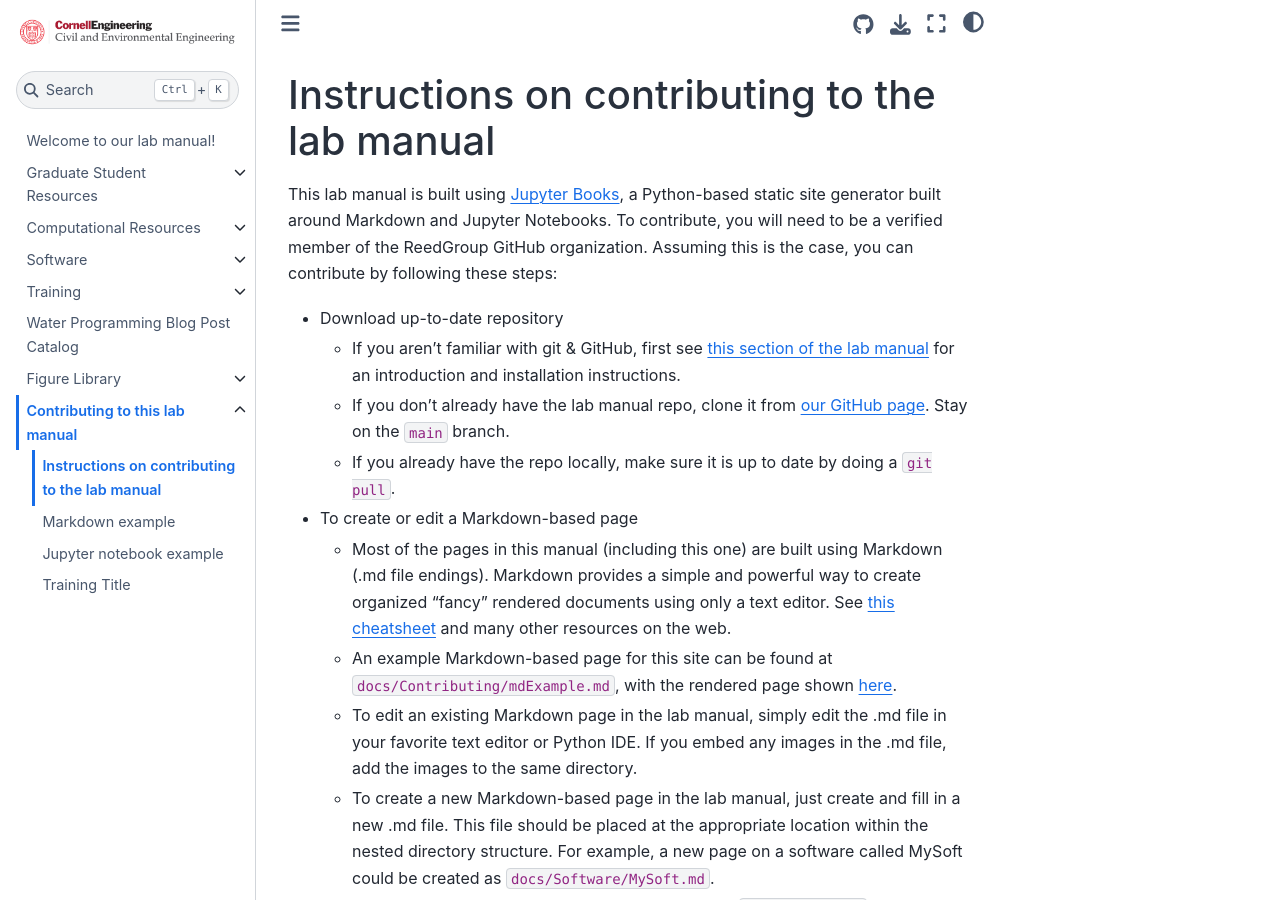
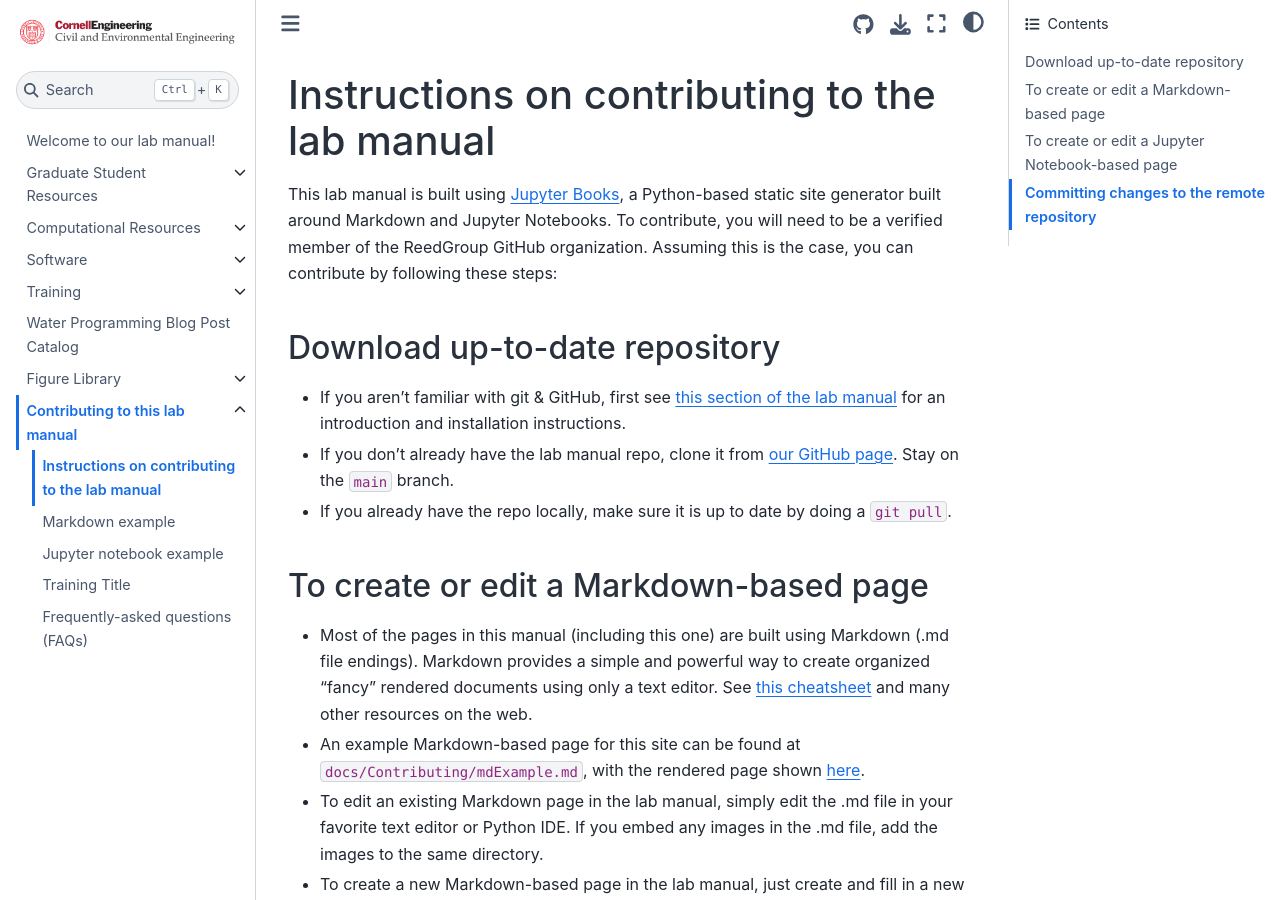
Before and after one commit to reedgroup/reedgroup.github.io, a Jupyter Book: the page built from docs/Contributing/Instructions.md, in a window 1280 px wide and 900 px high. Built offline with Jupyter Book 1.0.4 settings and Sphinx 7.4.7 and the Sphinx Book theme 1.1.4, drawn with Linux system fonts in a browser that asks for light colours; pages that are not in the unit, such as notebooks, are missing from menus.

Commit message:
adding faq page [ipynb

```diff
--- a/docs/Contributing/Instructions.md
+++ b/docs/Contributing/Instructions.md
@@ -4,27 +4,30 @@
 generator built around Markdown and Jupyter Notebooks. To contribute, you will need to be a verified member of the
 ReedGroup GitHub organization. Assuming this is the case, you can contribute by following these steps:
 
-- Download up-to-date repository
-  - If you aren't familiar with git & GitHub, first see [this section of the lab manual](https://reedgroup.github.io/ComputationalResources/IntroToGitHub.html) for an introduction and installation instructions.
-  - If you don't already have the lab manual repo, clone it from [our GitHub page](https://github.com/reedgroup/reedgroup.github.io). Stay on the ``main`` branch.
-  - If you already have the repo locally, make sure it is up to date by doing a ``git pull``.
-- To create or edit a Markdown-based page
-  - Most of the pages in this manual (including this one) are built using Markdown (.md file endings). Markdown provides a simple and powerful way to create organized "fancy" rendered documents using only a text editor. See [this cheatsheet](https://github.com/adam-p/markdown-here/wiki/Markdown-Cheatsheet) and many other resources on the web.
-  - An example Markdown-based page for this site can be found at ``docs/Contributing/mdExample.md``, with the rendered page shown [here](https://reedgroup.github.io/Contributing/mdExample.html).
-  - To edit an existing Markdown page in the lab manual, simply edit the .md file in your favorite text editor or Python IDE. If you embed any images in the .md file, add the images to the same directory.
-  - To create a new Markdown-based page in the lab manual, just create and fill in a new .md file. This file should be placed at the appropriate location within the nested directory structure. For example, a new page on a software called MySoft could be created as ``docs/Software/MySoft.md``.
-  - If your new page is for a training module within the ``docs/Training/`` section, please follow the structure of the template found at ``docs/Contributing/training_template.md``.
-  - New pages must then be added to the table of contents file ``docs/_toc.yml``. This is the file that defines the structure of the Jupyter Books website. The site is organized into "chapters" (e.g., ``Software``) and "sections" (e.g., ``Software/MySoft``), with the latter representing individual pages built from Markdown or Jupyter Notebooks. To add your newly created file to the site, it must be added to the ``_toc.yml`` file at the appropriate location.
-- To create or edit a Jupyter Notebook-based page
-  - Jupyter Notebooks (.ipynb file endings) allow for Python or R code blocks to be executed and output directly within the document. This can be very helpful for tutorials, figure libraries, or other types of scripting and visualization demonstrations. See [this tutorial](https://realpython.com/jupyter-notebook-introduction/) and many other resources on the web.
-  - An example Jupyter Notebook-based page is ``docs/Contributing/nbExample.ipynb``, with the rendered page shown [here](https://reedgroup.github.io/Contributing/nbExample.html).
-  - To edit an existing Jupyter Notebook-based page, you can open and edit the Jupyter Notebook in your local browser, Jupyter Lab, or your favorite Python IDE. You will need to use a Python environment which has installed any Python packages that are imported within the Notebook.
-  - It is also possible to run Bash or R commands within a Jupyter Notebook, as seen in the ``nbExample.ipynb``. If the script you are editing or creating uses R, you will need to have R installed on your computer along with any imported libraries.
-  - When you are finished, make sure to Restart the Python Kernel and Rerun the Notebook from top to bottom to make sure that any new code executes properly without breaking other parts of the Notebook.
-  - If you add any new Python package imports or R library imports, they must be added to ``docs/requirements_py.txt`` and ``docs/requirements_r.txt``, respectively. Otherwise the automated remote execution and deployment with GitHub Actions will fail (see next section).
-  - If creating a new file, follow the last three bullets under the Markdown-based instructions above, related to placing the new file within the directory structure, following the template for Training modules, and adding the new file to the ``_toc.yml``.
-- Committing changes to the remote repository
-  - Once you are satisfied with your changes locally, follow standard git protocols to ``add``, ``commit``, and ``push`` the changes to the remote repo on GitHub.
-  - We use GitHub Actions to automatically rebuild the Jupyter Book and redeploy the updated website to GitHub Pages each time a new commit is pushed to the main branch of the remote GitHub repo. The GitHub Action script is found at ``.github/workflows/deploy.yml``, along with several other scripts it deploys in the same directory. For more information on Jupiter Books, GitHub Actions, and GitHub Pages, see [this section of the lab manual](../ComputationalResources/Websites.md).
-  - **If your changes involved Jupyter Notebooks, you must include ``[ipynb]`` in the commit message**. This will trigger additional actions within the GitHub Action deployment script to install Python and R packages on the remote machine and rerun all Jupyter Notebooks. If you don't include ``[ipynb]`` in the commit message, the changes to any Jupyter Notebook-based pages will not be registered. This does not apply to Markdown-based pages, which should always be updated automatically regardless of commit message.
-  - After pushing your change, **verify that the [GitHub Action](https://github.com/reedgroup/reedgroup.github.io/actions) completes with no errors,** and then **verify that your changes look correct and didn't break anything else on the [lab manual website](https://reedgroup.github.io/intro.html)**. If you refresh the website and don't see your new changes, you may need to clear your browser cache.
+## Download up-to-date repository
+- If you aren't familiar with git & GitHub, first see [this section of the lab manual](https://reedgroup.github.io/ComputationalResources/IntroToGitHub.html) for an introduction and installation instructions.
+- If you don't already have the lab manual repo, clone it from [our GitHub page](https://github.com/reedgroup/reedgroup.github.io). Stay on the ``main`` branch.
+- If you already have the repo locally, make sure it is up to date by doing a ``git pull``.
+
+## To create or edit a Markdown-based page
+- Most of the pages in this manual (including this one) are built using Markdown (.md file endings). Markdown provides a simple and powerful way to create organized "fancy" rendered documents using only a text editor. See [this cheatsheet](https://github.com/adam-p/markdown-here/wiki/Markdown-Cheatsheet) and many other resources on the web.
+- An example Markdown-based page for this site can be found at ``docs/Contributing/mdExample.md``, with the rendered page shown [here](https://reedgroup.github.io/Contributing/mdExample.html).
+- To edit an existing Markdown page in the lab manual, simply edit the .md file in your favorite text editor or Python IDE. If you embed any images in the .md file, add the images to the same directory.
+- To create a new Markdown-based page in the lab manual, just create and fill in a new .md file. This file should be placed at the appropriate location within the nested directory structure. For example, a new page on a software called MySoft could be created as ``docs/Software/MySoft.md``.
+- If your new page is for a training module within the ``docs/Training/`` section, please follow the structure of the template found at ``docs/Contributing/training_template.md``.
+- New pages must then be added to the table of contents file ``docs/_toc.yml``. This is the file that defines the structure of the Jupyter Books website. The site is organized into "chapters" (e.g., ``Software``) and "sections" (e.g., ``Software/MySoft``), with the latter representing individual pages built from Markdown or Jupyter Notebooks. To add your newly created file to the site, it must be added to the ``_toc.yml`` file at the appropriate location.
+
+## To create or edit a Jupyter Notebook-based page
+- Jupyter Notebooks (.ipynb file endings) allow for Python or R code blocks to be executed and output directly within the document. This can be very helpful for tutorials, figure libraries, or other types of scripting and visualization demonstrations. See [this tutorial](https://realpython.com/jupyter-notebook-introduction/) and many other resources on the web.
+- An example Jupyter Notebook-based page is ``docs/Contributing/nbExample.ipynb``, with the rendered page shown [here](https://reedgroup.github.io/Contributing/nbExample.html).
+- To edit an existing Jupyter Notebook-based page, you can open and edit the Jupyter Notebook in your local browser, Jupyter Lab, or your favorite Python IDE. You will need to use a Python environment which has installed any Python packages that are imported within the Notebook.
+- It is also possible to run Bash or R commands within a Jupyter Notebook, as seen in the ``nbExample.ipynb``. If the script you are editing or creating uses R, you will need to have R installed on your computer along with any imported libraries.
+- When you are finished, make sure to Restart the Python Kernel and Rerun the Notebook from top to bottom to make sure that any new code executes properly without breaking other parts of the Notebook.
+- If you add any new Python package imports or R library imports, they must be added to ``docs/requirements_py.txt`` and ``docs/requirements_r.txt``, respectively. Otherwise the automated remote execution and deployment with GitHub Actions will fail (see next section).
+- If creating a new file, follow the last three bullets under the Markdown-based instructions above, related to placing the new file within the directory structure, following the template for Training modules, and adding the new file to the ``_toc.yml``.
+
+## Committing changes to the remote repository
+- Once you are satisfied with your changes locally, follow standard git protocols to ``add``, ``commit``, and ``push`` the changes to the remote repo on GitHub.
+- We use GitHub Actions to automatically rebuild the Jupyter Book and redeploy the updated website to GitHub Pages each time a new commit is pushed to the main branch of the remote GitHub repo. The GitHub Action script is found at ``.github/workflows/deploy.yml``, along with several other scripts it deploys in the same directory. For more information on Jupiter Books, GitHub Actions, and GitHub Pages, see [this section of the lab manual](../ComputationalResources/Websites.md).
+- **If your changes involved Jupyter Notebooks, you must include ``[ipynb]`` in the commit message**. This will trigger additional actions within the GitHub Action deployment script to install Python and R packages on the remote machine and rerun all Jupyter Notebooks. If you don't include ``[ipynb]`` in the commit message, the changes to any Jupyter Notebook-based pages will not be registered. This does not apply to Markdown-based pages, which should always be updated automatically regardless of commit message.
+- After pushing your change, **verify that the [GitHub Action](https://github.com/reedgroup/reedgroup.github.io/actions) completes with no errors,** and then **verify that your changes look correct and didn't break anything else on the [lab manual website](https://reedgroup.github.io/intro.html)**. If you refresh the website and don't see your new changes, you may need to clear your browser cache.
--- a/docs/_toc.yml
+++ b/docs/_toc.yml
@@ -63,3 +63,4 @@
     - file: Contributing/mdExample.md
     - file: Contributing/nbExample.ipynb
     - file: Contributing/training_template.md
+    - file: Contributing/FAQs.md
```
Also changed, not shown: docs/Contributing/FAQs.md (added, +23 -0 lines).
